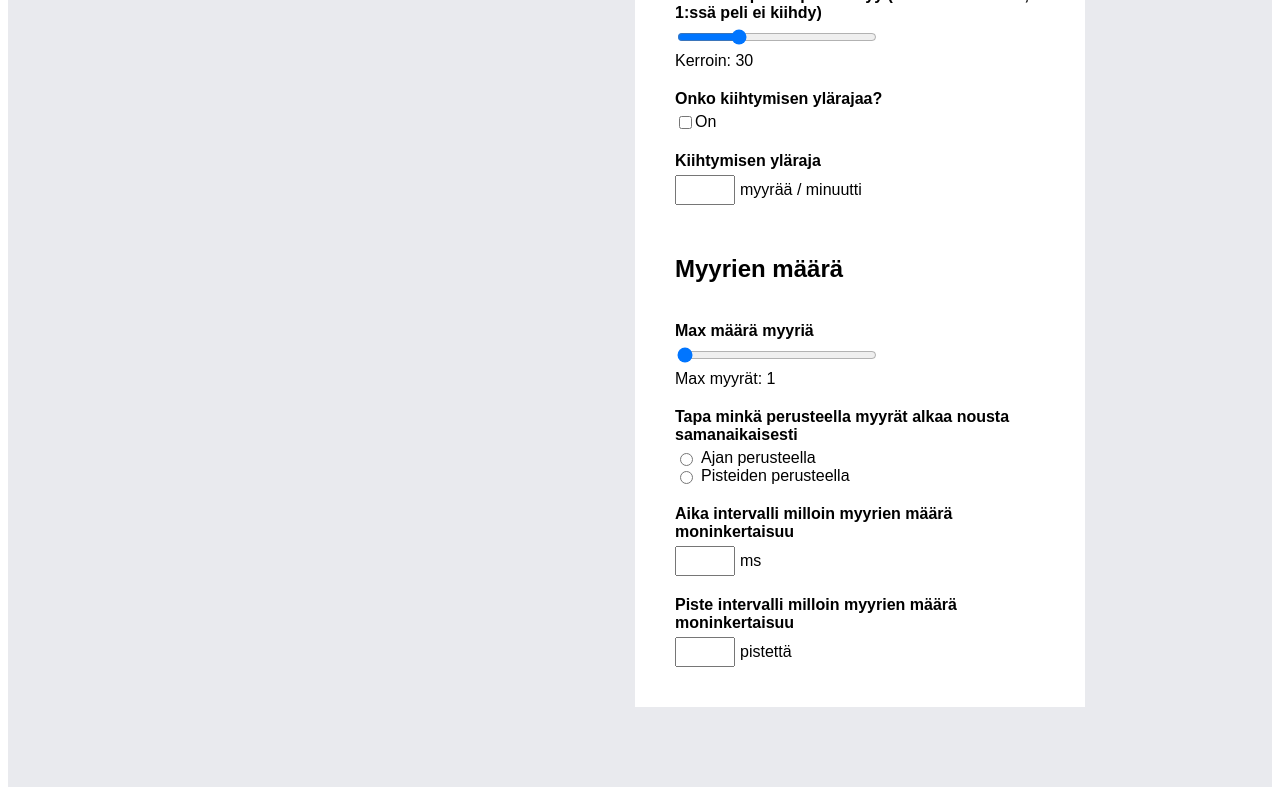
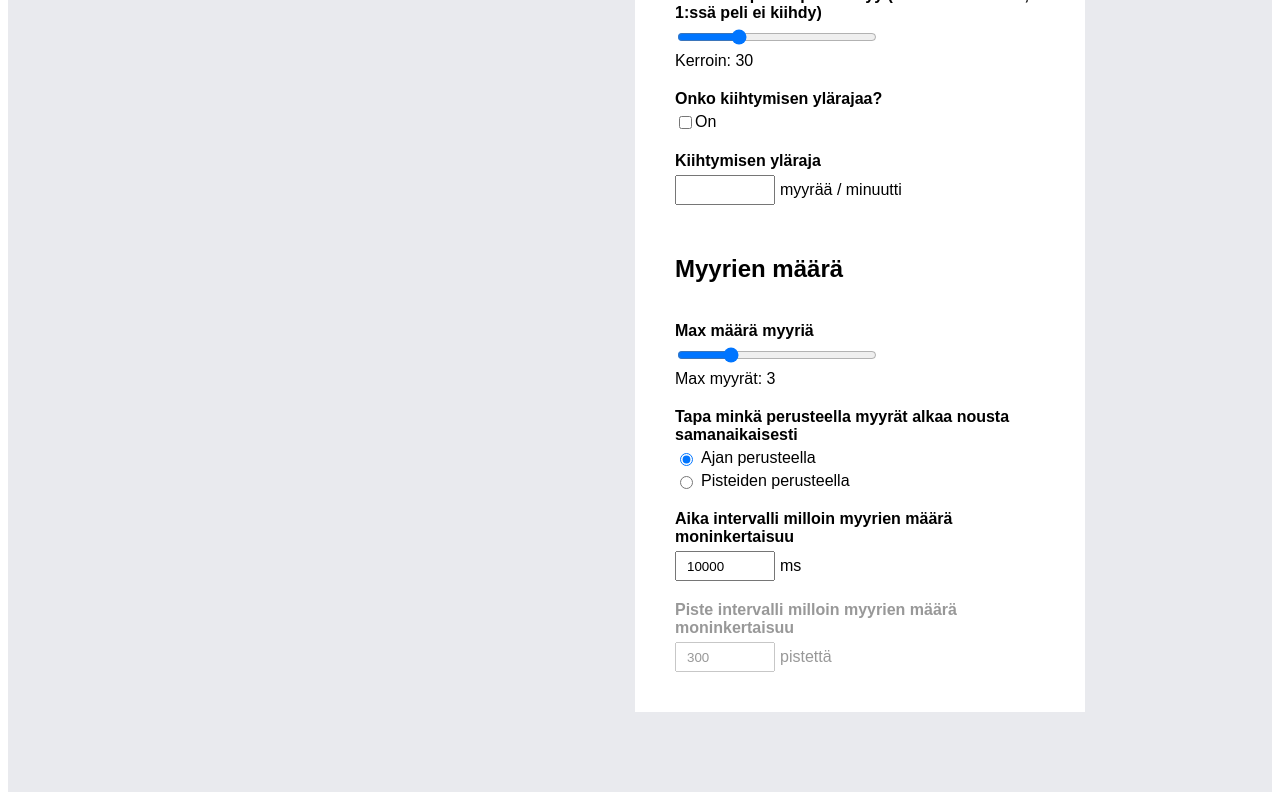
Before and after one commit to sutigit/hs-wack-a-mole, a Next.js app: page / in a window 1280 px wide. Shown: the part 683-1483 px from the top of the page. Built offline with nearby package versions, Linux system fonts and the light colour scheme.

Commit message:
add functional mole increase mechanism

```diff
--- a/src/components/Editor.tsx
+++ b/src/components/Editor.tsx
@@ -34,11 +34,11 @@ export default function Page() {
         moleIncreaseStrategy,
         setMoleIncreaseStrategy,
 
-        moleIncreaseTimeInterval,
-        setMoleIncreaseTimeInterval,
+        moleIncreaseByTimeInterval,
+        setMoleIncreaseByTimeInterval,
 
-        moleIncreaseScoreInterval,
-        setMoleIncreaseScoreInterval,
+        moleIncreaseByScoreInterval,
+        setMoleIncreaseByScoreInterval,
 
         // MOLE ACCELERATION
     } = useContext(GameContext)
@@ -47,39 +47,54 @@ export default function Page() {
     // MOLE BEHAVIOUR TIMINGS
     const handleMoleRiseTime = (e: any) => {
         setGameState(GameStates.READY);
-        setMoleRiseTime(e.target.value);
+        setMoleRiseTime(Number(e.target.value));
     }
 
     const handleMoleUpTime = (e: any) => {
         setGameState(GameStates.READY);
-        setMoleUpTime(e.target.value);
+        setMoleUpTime(Number(e.target.value));
     }
 
     const handleMoleHideTime = (e: any) => {
         setGameState(GameStates.READY);
-        setMoleHideTime(e.target.value);
+        setMoleHideTime(Number(e.target.value));
     }
 
     const handleNextMoleMinTime = (e: any) => {
         setGameState(GameStates.READY);
-        setNextMoleMinTime(e.target.value);
+        setNextMoleMinTime(Number(e.target.value));
     }
 
     const handleNextMoleMaxTime = (e: any) => {
         setGameState(GameStates.READY);
-        setNextMoleMaxTime(e.target.value);
+        setNextMoleMaxTime(Number(e.target.value));
     }
 
     // MOLE COUNT INCREASE
     const handleMoleCount = (e: any) => {
         setGameState(GameStates.READY);
-        setMaxNumOfMoles(e.target.value);
+        setMaxNumOfMoles(Number(e.target.value));
+    }
+
+    const handleMoleIncreaseStrategy = (strategy: MoleIncreaseStrategies) => {
+        setGameState(GameStates.READY);
+        setMoleIncreaseStrategy(strategy);
+    }
+
+    const handleMoleIncreaseByTimeInterval = (e: any) => {
+        setGameState(GameStates.READY);
+        setMoleIncreaseByTimeInterval((Number(e.target.value)));
+    }
+
+    const handleMoleIncreaseByScoreInterval = (e: any) => {
+        setGameState(GameStates.READY);
+        setMoleIncreaseByScoreInterval(Number(e.target.value));
     }
 
     // MOLE ACCELERATION
     const handleAcceleration = (e: any) => {
         setGameState(GameStates.READY);
-        setAcceleration(e.target.value);
+        setAcceleration(Number(e.target.value));
     }
 
     return (
@@ -180,31 +195,55 @@ export default function Page() {
                     <strong>Tapa minkä perusteella myyrät alkaa nousta samanaikaisesti</strong>
                     <div style={RadioStyle}>
                         <div style={{ display: "flex", alignItems: "center", gap: 5 }}>
-                            <input type="radio" name="aika" />
-                            <label htmlFor="aika">Ajan perusteella</label>
+                            <input
+                                type="radio"
+                                name="moleIncreaseByTime"
+                                checked={moleIncreaseStrategy == MoleIncreaseStrategies.TIME}
+                                onChange={() => handleMoleIncreaseStrategy(MoleIncreaseStrategies.TIME)}
+                                />
+                            <label htmlFor="moleIncreaseByTime">Ajan perusteella</label>
                         </div>
                         <div style={{ display: "flex", alignItems: "center", gap: 5 }}>
-                            <input type="radio" name="aika" />
-                            <label htmlFor="aika">Pisteiden perusteella</label>
+                            <input
+                                type="radio"
+                                name="moleIncreaseByScore"
+                                checked={moleIncreaseStrategy == MoleIncreaseStrategies.SCORE}
+                                onChange={() => handleMoleIncreaseStrategy(MoleIncreaseStrategies.SCORE)}
+                                />
+                            <label htmlFor="moleIncreaseByScore">Pisteiden perusteella</label>
                         </div>
                     </div>
                 </div>
 
                 {/* SET MOLE INCREASE TIME INTERVAL */}
-                <div style={InputContainer}>
+                <div style={{...InputContainer, ...(moleIncreaseStrategy != MoleIncreaseStrategies.TIME && Disabled)}}>
                     <strong>Aika intervalli milloin myyrien määrä moninkertaisuu</strong>
                     <div style={{ display: "flex", alignItems: "center", gap: "5px" }}>
-                        <input style={NumberStyle} type="number" name="moleMultiplyIntervalTime" step={0.01} />
-                        <label htmlFor="moleMultiplyIntervalTime">ms</label>
+                        <input
+                            style={NumberStyle}
+                            type="number"
+                            name="moleIncreaseByTimeInput"
+                            step={1}
+                            value={moleIncreaseByTimeInterval}
+                            onChange={handleMoleIncreaseByTimeInterval}
+                            />
+                        <label htmlFor="moleIncreaseByTimeInput">ms</label>
                     </div>
                 </div>
 
                 {/* SET MOLE INCREASE SCORE INTERVAL */}
-                <div style={InputContainer}>
+                <div style={{...InputContainer, ...(moleIncreaseStrategy != MoleIncreaseStrategies.SCORE && Disabled)}}>
                     <strong>Piste intervalli milloin myyrien määrä moninkertaisuu</strong>
                     <div style={{ display: "flex", alignItems: "center", gap: "5px" }}>
-                        <input style={NumberStyle} type="number" name="moleMultiplyIntervalPoints" step={0.01} />
-                        <label htmlFor="moleMultiplyIntervalPoints">pistettä</label>
+                        <input
+                            style={NumberStyle}
+                            type="number"
+                            name="moleIncreaseByScoreInput"
+                            step={1}
+                            value={moleIncreaseByScoreInterval}
+                            onChange={handleMoleIncreaseByScoreInterval}
+                            />
+                        <label htmlFor="moleIncreaseByScoreInput">pistettä</label>
                     </div>
                 </div>
             </section>
@@ -244,7 +283,7 @@ const InputContainer: React.CSSProperties = {
 }
 
 const NumberStyle: React.CSSProperties = {
-    width: '60px',
+    width: '100px',
     height: "30px",
     padding: "10px",
     boxSizing: "border-box",
@@ -259,4 +298,12 @@ const CheckboxStyle: React.CSSProperties = {
 }
 
 const RadioStyle: React.CSSProperties = {
+    display: 'flex',
+    flexDirection: 'column',
+    gap: "5px",
 }
+
+const Disabled: React.CSSProperties = {
+    opacity: 0.4,
+    pointerEvents: 'none',
+}
--- a/src/contexts/GameContext.tsx
+++ b/src/contexts/GameContext.tsx
@@ -31,11 +31,11 @@ interface GameContextProps {
     moleIncreaseStrategy: MoleIncreaseStrategies
     setMoleIncreaseStrategy: React.Dispatch<React.SetStateAction<MoleIncreaseStrategies>>;
 
-    moleIncreaseTimeInterval: number;
-    setMoleIncreaseTimeInterval: React.Dispatch<React.SetStateAction<number>>;
+    moleIncreaseByTimeInterval: number;
+    setMoleIncreaseByTimeInterval: React.Dispatch<React.SetStateAction<number>>;
 
-    moleIncreaseScoreInterval: number;
-    setMoleIncreaseScoreInterval: React.Dispatch<React.SetStateAction<number>>;
+    moleIncreaseByScoreInterval: number;
+    setMoleIncreaseByScoreInterval: React.Dispatch<React.SetStateAction<number>>;
 }
 
 enum GameStates {
@@ -74,26 +74,22 @@ const defaultValue = {
     setNextMoleMaxTime: () => {},
 
     // MOLE COUNT INCREASE
-    maxNumOfMoles: 1,
+    maxNumOfMoles: 3,
     setMaxNumOfMoles: () => {},
 
     moleIncreaseStrategy: MoleIncreaseStrategies.TIME, // TIME or SCORE
     setMoleIncreaseStrategy: () => {},
 
-    moleIncreaseTimeInterval: 10000, // 10 seconds
-    setMoleIncreaseTimeInterval: () => {},
+    moleIncreaseByTimeInterval: 10000, // 10 seconds
+    setMoleIncreaseByTimeInterval: () => {},
 
-    moleIncreaseScoreInterval: 300, // 300 points
-    setMoleIncreaseScoreInterval: () => {},
+    moleIncreaseByScoreInterval: 300, // 300 points
+    setMoleIncreaseByScoreInterval: () => {},
 };
 
 const GameContext = createContext<GameContextProps>(defaultValue);
 
-interface GameProviderProps {
-    children: ReactNode;
-}
-
-const GameProvider: React.FC<GameProviderProps> = ({ children }) => {
+const GameProvider: React.FC<{children: ReactNode}> = ({ children }) => {
 
 
 
@@ -103,18 +99,18 @@ const GameProvider: React.FC<GameProviderProps> = ({ children }) => {
 
 
     // MOLE BEHAVIOUR TIMINGS
-    const [moleRiseTime, setMoleRiseTime] = useState(400);
-    const [moleUpTime, setMoleUpTime] = useState(1200);
-    const [moleHideTime, setMoleHideTime] = useState(400);
+    const [moleRiseTime, setMoleRiseTime] = useState(defaultValue.moleRiseTime);
+    const [moleUpTime, setMoleUpTime] = useState(defaultValue.moleUpTime);
+    const [moleHideTime, setMoleHideTime] = useState(defaultValue.moleHideTime);
 
-    const [nextMoleMinTime, setNextMoleMinTime] = useState(2000);
-    const [nextMoleMaxTime, setNextMoleMaxTime] = useState(3000);
+    const [nextMoleMinTime, setNextMoleMinTime] = useState(defaultValue.nextMoleMinTime);
+    const [nextMoleMaxTime, setNextMoleMaxTime] = useState(defaultValue.nextMoleMaxTime);
 
     // MOLE COUNT INCREASE
-    const [maxNumOfMoles, setMaxNumOfMoles] = useState(1);
-    const [moleIncreaseStrategy, setMoleIncreaseStrategy] = useState(MoleIncreaseStrategies.TIME);
-    const [moleIncreaseTimeInterval, setMoleIncreaseTimeInterval] = useState(10000);
-    const [moleIncreaseScoreInterval, setMoleIncreaseScoreInterval] = useState(300);
+    const [maxNumOfMoles, setMaxNumOfMoles] = useState(3);
+    const [moleIncreaseStrategy, setMoleIncreaseStrategy] = useState(defaultValue.moleIncreaseStrategy);
+    const [moleIncreaseByTimeInterval, setMoleIncreaseByTimeInterval] = useState(defaultValue.moleIncreaseByTimeInterval);
+    const [moleIncreaseByScoreInterval, setMoleIncreaseByScoreInterval] = useState(defaultValue.moleIncreaseByScoreInterval);
 
     const value = {
         // game states
@@ -149,11 +145,11 @@ const GameProvider: React.FC<GameProviderProps> = ({ children }) => {
         moleIncreaseStrategy,
         setMoleIncreaseStrategy,
 
-        moleIncreaseTimeInterval,
-        setMoleIncreaseTimeInterval,
+        moleIncreaseByTimeInterval,
+        setMoleIncreaseByTimeInterval,
 
-        moleIncreaseScoreInterval,
-        setMoleIncreaseScoreInterval,
+        moleIncreaseByScoreInterval,
+        setMoleIncreaseByScoreInterval,
     }
 
     return (
```
Also changed, not shown: src/components/PlayArea.tsx (+65 -11 lines).
